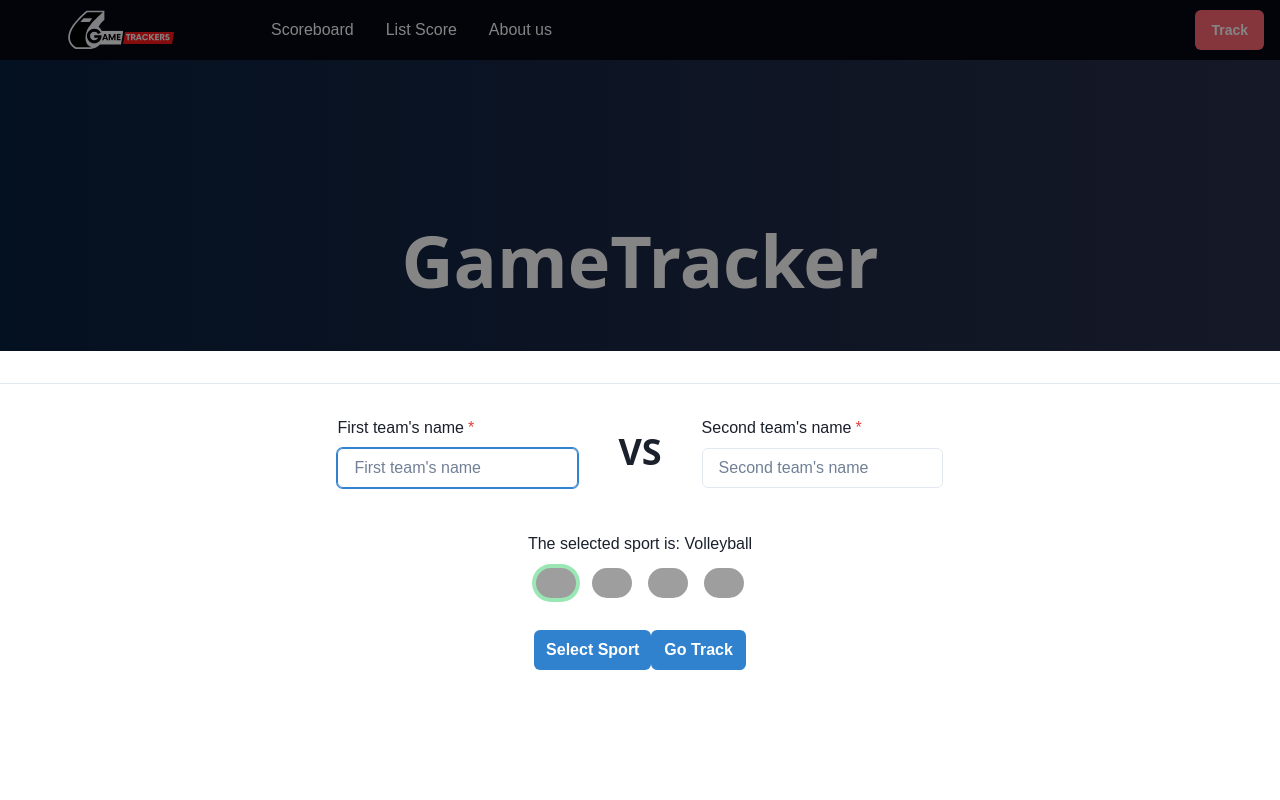
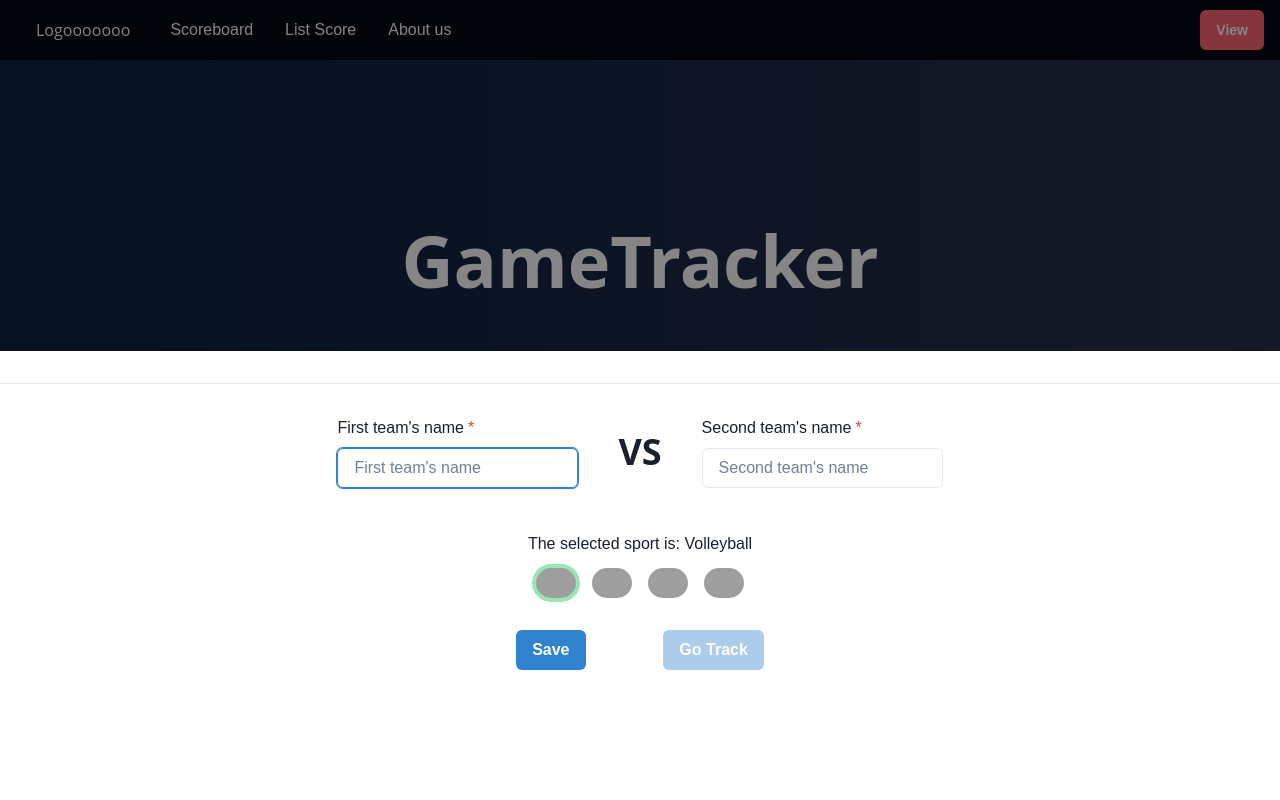
Before and after one commit to JakkapatB/WebscoreboardNewversion, a Next.js app: page / in a window 1280 px wide. Both pictures are taken after a click on the button "Create". Shown: the top 800 px of the page. Built offline with nearby package versions, Linux system fonts and the light colour scheme; grey boxes are pictures that could not be loaded.

Commit message:
Update Nav Bar

```diff
--- a/components/Navbar.jsx
+++ b/components/Navbar.jsx
@@ -21,7 +21,6 @@ import {
   useBreakpointValue,
   useDisclosure,
   Center,
-  Image,
   Modal,
   ModalOverlay,
   ModalContent,
@@ -59,12 +58,20 @@ export default function WithSubnavigation() {
   });
   const { isOpen, onToggle } = useDisclosure();
   const [input, setInput] = useState("");
+  const [viewCanClick, setViewCanClick] = useState(false);
   const handleInputChange = (e) => {
     setInput(e.target.value);
     // setIDinput(e.target.value)
   };
   const isError = input === "";
+  useEffect(() => {
+    if (viewCanClick) {
+      setViewCanClick(false);
+    }
+  }, [isError]);
+
   const idSetting = () => {
+    setViewCanClick(true);
     setID(input);
     console.log(input);
   };
@@ -101,18 +108,19 @@ export default function WithSubnavigation() {
           />
         </Flex>
         <Flex
+          flex={{ base: 1 }}
           justify={{ base: "center", md: "start" }}
           marginLeft={5}
         >
           <Link href="/">
-            <Image src="GameTrackers.svg" alt="logo" />
+            <Text
+              textAlign={useBreakpointValue({ base: "center", md: "left" })}
+              fontFamily={"heading"}
+              color={useColorModeValue("#fcfcfc", "white")}
+            >
+              Logooooooo
+            </Text>
           </Link>
-        </Flex>
-        <Flex
-          flex={{ base: 1 }}
-          justify={{ base: "center", md: "start" }}
-          marginLeft={5}
-        >
           <Flex display={{ base: "none", md: "flex" }} ml={10}>
             <DesktopNav />
           </Flex>
@@ -137,7 +145,7 @@ export default function WithSubnavigation() {
                   bg: "#ec4156",
                 }}
               >
-                Track
+                View
               </Button>
             </PopoverTrigger>
             <PopoverContent w="40vw">
@@ -185,8 +193,20 @@ export default function WithSubnavigation() {
                     Select ID
                   </Button>
                 </Flex>
+                <br />
                 <Center>
-                  <Button colorScheme="blue">View</Button>
+                  <Flex w="40%" justifyContent="space-around">
+                    <Link isExternal href="/scoreboardForFB/id">
+                      <Button isDisabled={!viewCanClick} colorScheme="blue">
+                        Track
+                      </Button>
+                    </Link>
+
+                    <Link href="/viewscore/" isExternal><Button isDisabled={!viewCanClick} colorScheme="blue">
+                      View
+                    </Button></Link>
+
+                  </Flex>
                 </Center>
               </PopoverBody>
             </PopoverContent>
--- a/src/pages/index.js
+++ b/src/pages/index.js
@@ -22,6 +22,8 @@ import {
   DrawerOverlay,
   DrawerContent,
   DrawerCloseButton,
+  isError,
+  Link,
 } from "@chakra-ui/react";
 import RadioCard from "./RadioCard";
 import {
@@ -63,6 +65,12 @@ function index() {
   const [teamAname, setTeamAName] = useState("");
   const [teamBname, setTeamBName] = useState("");
   const [typesport, setTypeSport] = useState("");
+  const [viewCanClick, setViewCanClick] = useState(false);
+  useEffect(()=>{
+    if(teamAname === "" || teamBname === "" || typesport === "") {
+      setViewCanClick(false)
+    }
+  },[])
 
   const [input, setInput] = useState("");
   const handleInputChange = (e) => {
@@ -271,7 +279,7 @@ function index() {
                   </Stack>
                 </Center>
 
-                <Flex w="20%" justifyContent="space-around" p={2}>
+                <Flex w="30%" justifyContent="space-around" p={2}>
                   {/* <Button
                   w={"40%"}
                     colorScheme="blue"
@@ -300,11 +308,13 @@ function index() {
                         isClosable: true,
                       });
                       sportSetting();
+                      setViewCanClick(true)
                     }}
                   >
-                    Select Sport
+                    Save
                   </Button>
                   <Button
+                  isDisabled={!viewCanClick}
                     colorScheme="blue"
                     onClick={() => {
                       toast({
@@ -320,6 +330,7 @@ function index() {
                   >
                     Go Track
                   </Button>
+
                   {/* <Button colorScheme="blue">Join</Button> */}
                 </Flex>
                 <br />
```
